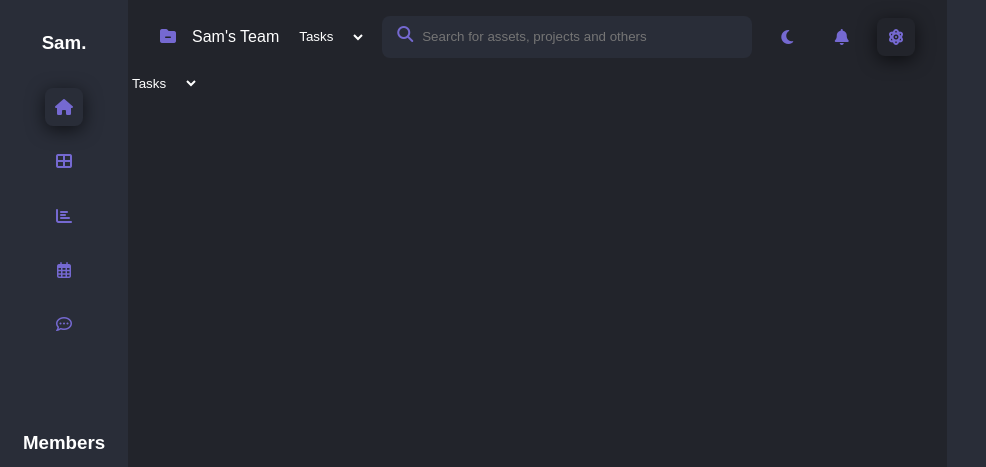
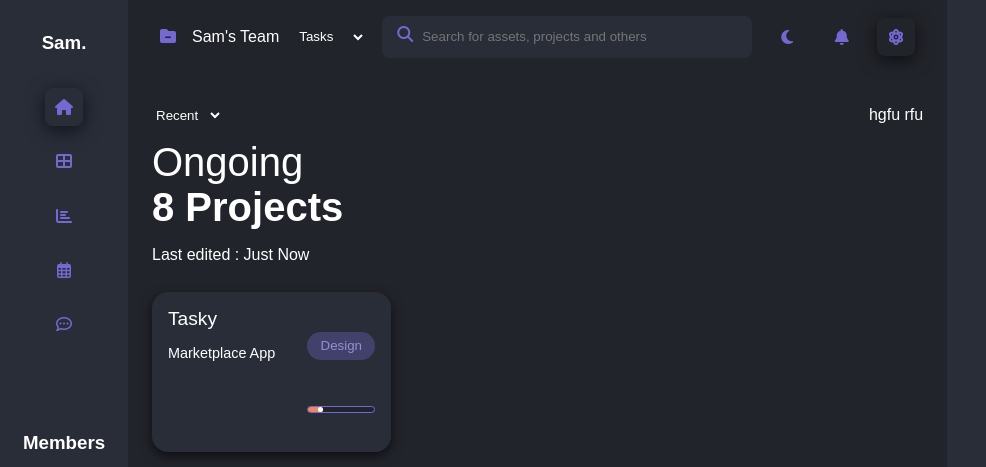
Before and after one commit to parmarsameer/dashboard-theme, a plain HTML site: page index.html in a window 1280 px wide. Shown: the top 467 px of the page, without its empty margins (0-986 px from the left). Drawn offline with Linux system fonts and the light colour scheme.

Commit message:
created progress card

```diff
--- a/css/main.scss
+++ b/css/main.scss
@@ -23,6 +23,41 @@ input {
 
 li {
   margin: 0;
+}
+
+button {
+  border: none;
+  outline: none;
+  font-family: inherit;
+}
+
+.progress {
+  position: relative;
+  height: 7px;
+  width: 100%;
+  border: 1px solid $violet-color;
+  background: $darkblack-color;
+  border-radius: 15px;
+}
+.progress-color {
+  position: absolute;
+  background-color: $peach-color;
+  width: 15px;
+  left: 0;
+  height: 5px;
+  border-radius: 15px;
+  animation: progres 4s infinite linear;
+}
+
+.progress-color::after {
+  content: "";
+  position: absolute;
+  right: 0;
+  display: block;
+  height: 5px;
+  width: 5px;
+  border-radius: 50%;
+  background: white;
 }
 
 * {
@@ -164,6 +199,54 @@ select {
   justify-content: center;
 }
 
+//main-containt
+
+.main-contant {
+  display: flex;
+  justify-content: space-between;
+  padding: 2em 1.5em 1.5em 1.5em;
+}
+
+.huge-title {
+  padding: 1rem 0;
+  font-size: 2.5rem;
+  font-weight: 400;
+  span {
+    font-weight: 800;
+  }
+}
+.projects-cards {
+  padding: 1.8rem 0rem;
+}
+
+.projects-card {
+  background-color: $lightblack-color;
+  padding: 1rem;
+  border-radius: 1rem;
+  display: flex;
+  box-shadow: 0px 4px 12px rgba(0, 0, 0, 0.616);
+  gap: 2em;
+  min-height: 10rem;
+}
+.project-card_title {
+  font-size: 1.2rem;
+}
+.project-card_subtitle {
+  padding-top: 1em;
+  font-size: 0.9rem;
+}
+.project-crad_right {
+  display: flex;
+  flex-direction: column;
+  justify-content: space-around;
+}
+.card-button {
+  border-radius: 1rem;
+  background: #7569d155;
+  color: rgb(151, 144, 206);
+
+  padding: 0.5em 1em;
+}
 // profile
 .profile {
   width: 26%;
--- a/index.html
+++ b/index.html
@@ -101,14 +101,41 @@
         <main class="main-contant">
             <div class="main-left">
                 <select name="folder-selector" id="">
-                    <option value="Recent">Tasks</option>
+                    <option value="Recent">Recent</option>
                     <option value="backend">backend</option>
                     <option value="frontend">frontend</option>
                 </select>
+
+                <h1 class="huge-title">Ongoing
+                 <br />   <span>8 Projects</strong>
+                </h1>
+
+                <p class="title">Last edited : Just Now</p>
+
+                <div class="projects-cards">
+                <div class="projects-card">
+                    <div class="project-crad_left">
+                        <p class="project-card_title">Tasky
+                        </p>
+
+                        <p class="project-card_subtitle">Marketplace App
+                        </p>
+
+                    </div>
+                    <div class="project-crad_right">
+                        <button class="card-button">Design</button>
+
+                     <div class="progress">
+                         <div class="progress-color"></div>
+                     </div>
+
+                    </div>
+                </div>
+            </div>
             </div>
 
             <div class="main-right">
-
+hgfu    rfu
             </div>
         </main>
     </section>
```
Also changed, not shown: css/main.css, 1 other file.
